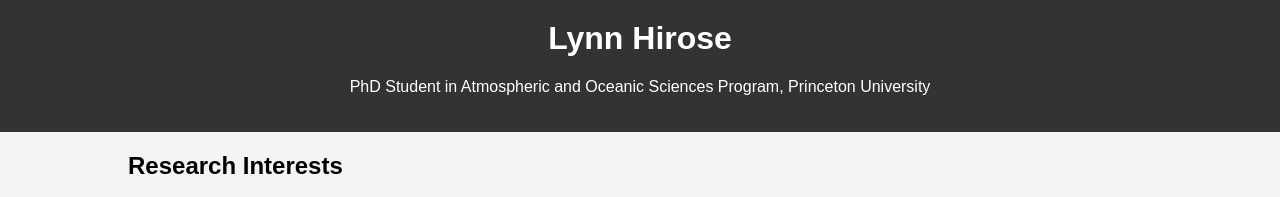
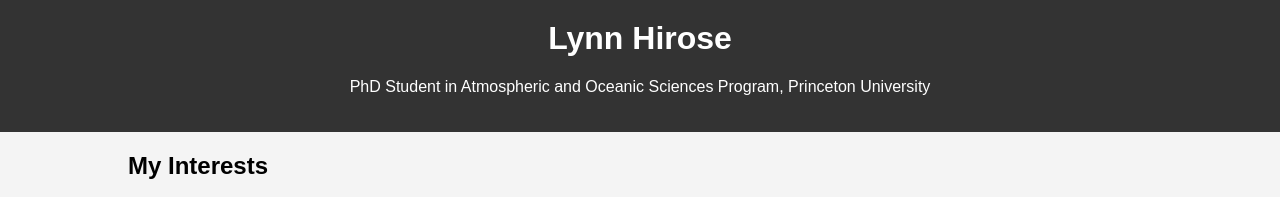
Before and after one commit to l-hirose/personal-website, a plain HTML site: page index.html in a window 1280 px wide. Shown: the top 197 px of the page. Drawn offline with Linux system fonts and the light colour scheme.

Commit message:
Update index.html
Research interests...My interests

```diff
--- a/index.html
+++ b/index.html
@@ -46,7 +46,7 @@
     </header>
     <div class="container">
         <section class="research-interests">
-            <h2>Research Interests</h2>
+            <h2>My Interests</h2>
             <p>
                 The Earth’s energy budget is the most basic physical constraint on the state of climate. It is a complex system of radiative energy with numerous components such as greenhouse gas, clouds and aerosols. Fundamental understanding of the mechanisms behind it from a theoretical perspective is important. It is also important for improving climate models to quantify climate change impacts. The balance between net incoming insolation and outgoing longwave radiation (OLR)  determines the gain or loss of energy in the climate system, and thus the climate state of Earth. My research focus is Earth’s energy budget, especially the change in OLR at the top of the atmosphere.<br><br>
 Climate change presents a formidable challenge due to its global scale and significant uncertainty, making it difficult for individuals and local governments to take effective countermeasures. Climate system studies can offer a direct link between academic progress and societal impact, empowering communities with robust knowledge and risk assessment tools to facilitate better decision-making and discussions. My future goal is to become a climate scientist capable of providing scientifically informed opinions and recommendations to guide individuals and societies in addressing changes in Earth’s energy and climate change.
```
